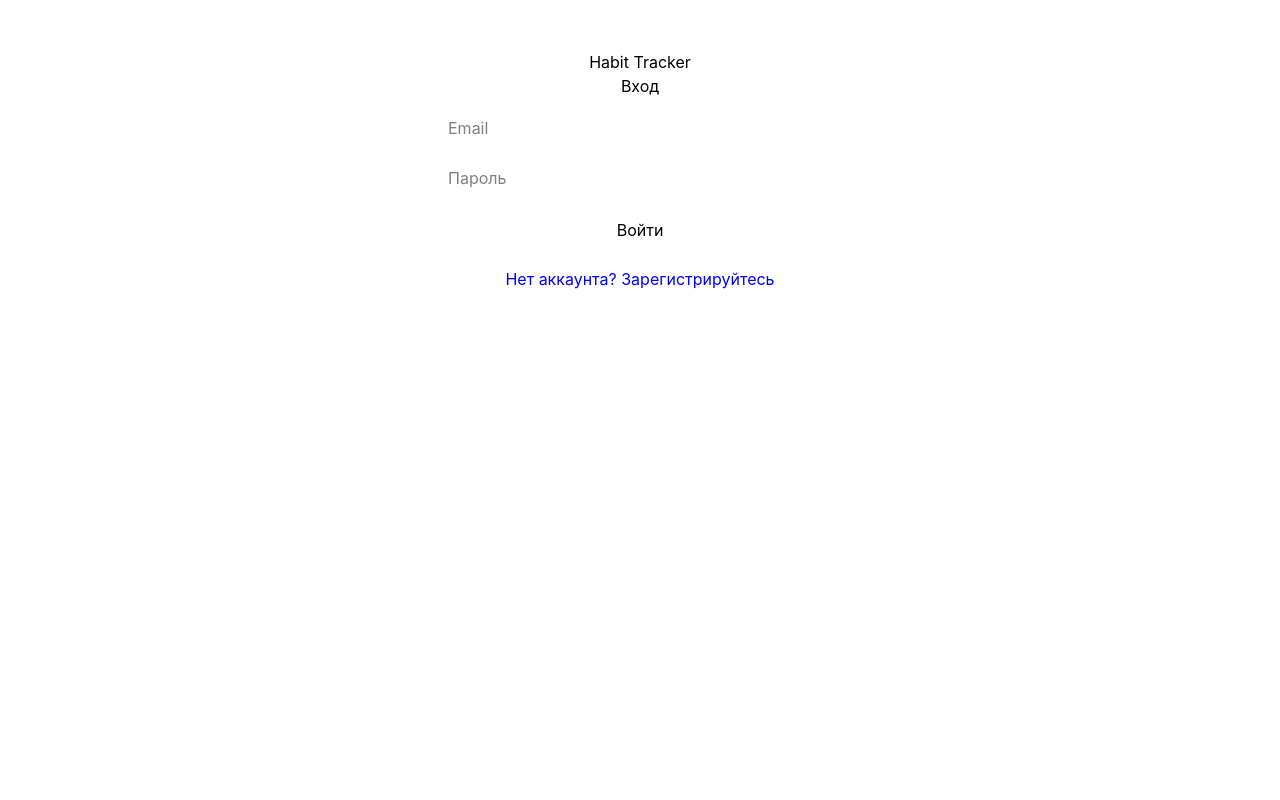
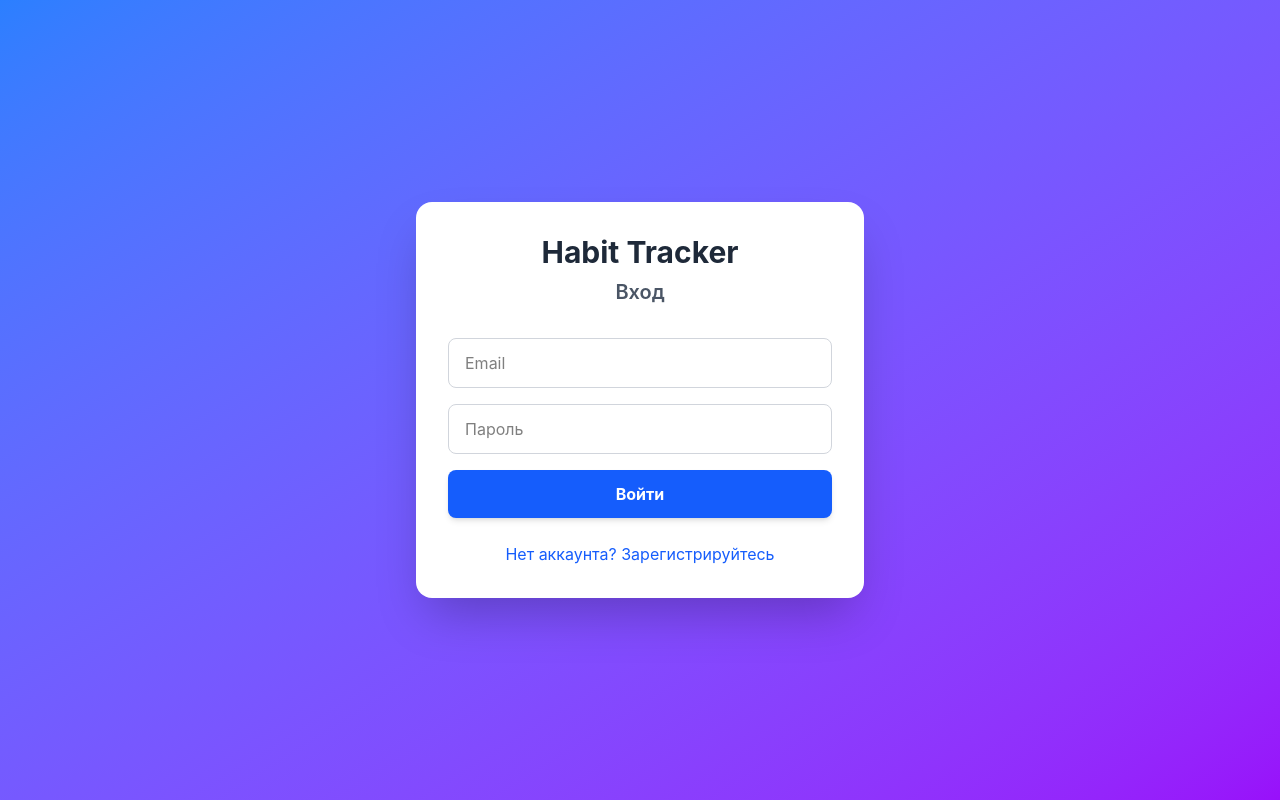
Before and after one commit to SADRAMIS/habit-tracker, a React app in the folder frontend/: page / in a window 1280 px wide. Built offline with nearby package versions, Linux system fonts and the light colour scheme; the HTML template or start-up script is replaced by a standard one.

Commit message:
feat(frontend): redesign LoginPage with Tailwind

```diff
--- a/frontend/src/components/LoginPage.jsx
+++ b/frontend/src/components/LoginPage.jsx
@@ -18,7 +18,6 @@ export default function LoginPage({ onLogin }) {
       if (isLogin) {
         onLogin(data.token);
       } else {
-        // После регистрации сразу логинимся
         const loginData = await api.login({ email, password });
         onLogin(loginData.token);
       }
@@ -28,28 +27,47 @@ export default function LoginPage({ onLogin }) {
   };
 
   return (
-    <div style={{ maxWidth: 400, margin: '50px auto', textAlign: 'center' }}>
-      <h1>Habit Tracker</h1>
-      <h2>{isLogin ? 'Вход' : 'Регистрация'}</h2>
-      <form onSubmit={handleSubmit}>
+    <div className="min-h-screen bg-gradient-to-br from-blue-500 to-purple-600 flex items-center justify-center p-4">
+      <div className="bg-white w-full max-w-md rounded-2xl shadow-2xl p-8">
+        <h1 className="text-3xl font-bold text-center text-gray-800 mb-2">Habit Tracker</h1>
+        <h2 className="text-xl font-semibold text-center text-gray-600 mb-8">
+          {isLogin ? 'Вход' : 'Регистрация'}
+        </h2>
+
+        <form onSubmit={handleSubmit} className="space-y-4">
           <input
-          type="email" placeholder="Email" value={email}
-          onChange={(e) => setEmail(e.target.value)} required
-          style={{ display: 'block', width: '100%', margin: '10px 0', padding: '8px' }}
+            type="email"
+            placeholder="Email"
+            value={email}
+            onChange={(e) => setEmail(e.target.value)}
+            required
+            className="w-full px-4 py-3 border border-gray-300 rounded-lg focus:outline-none focus:ring-2 focus:ring-blue-500 focus:border-transparent transition"
           />
           <input
-          type="password" placeholder="Пароль" value={password}
-          onChange={(e) => setPassword(e.target.value)} required
-          style={{ display: 'block', width: '100%', margin: '10px 0', padding: '8px' }}
+            type="password"
+            placeholder="Пароль"
+            value={password}
+            onChange={(e) => setPassword(e.target.value)}
+            required
+            className="w-full px-4 py-3 border border-gray-300 rounded-lg focus:outline-none focus:ring-2 focus:ring-blue-500 focus:border-transparent transition"
           />
-        <button type="submit" style={{ width: '100%', padding: '10px', cursor: 'pointer' }}>
+          <button
+            type="submit"
+            className="w-full bg-blue-600 hover:bg-blue-700 text-white font-bold py-3 rounded-lg transition duration-200 shadow-md hover:shadow-lg"
+          >
             {isLogin ? 'Войти' : 'Зарегистрироваться'}
           </button>
         </form>
-      <p style={{ marginTop: '15px', cursor: 'pointer', color: 'blue' }} onClick={() => setIsLogin(!isLogin)}>
+
+        <p
+          onClick={() => setIsLogin(!isLogin)}
+          className="mt-6 text-center text-blue-600 cursor-pointer hover:underline"
+        >
           {isLogin ? 'Нет аккаунта? Зарегистрируйтесь' : 'Уже есть аккаунт? Войдите'}
         </p>
-      {error && <p style={{ color: 'red' }}>{error}</p>}
+
+        {error && <p className="mt-4 text-red-500 text-center">{error}</p>}
+      </div>
     </div>
   );
 }
```
Lines whose indentation alone changed are shown as unchanged.
